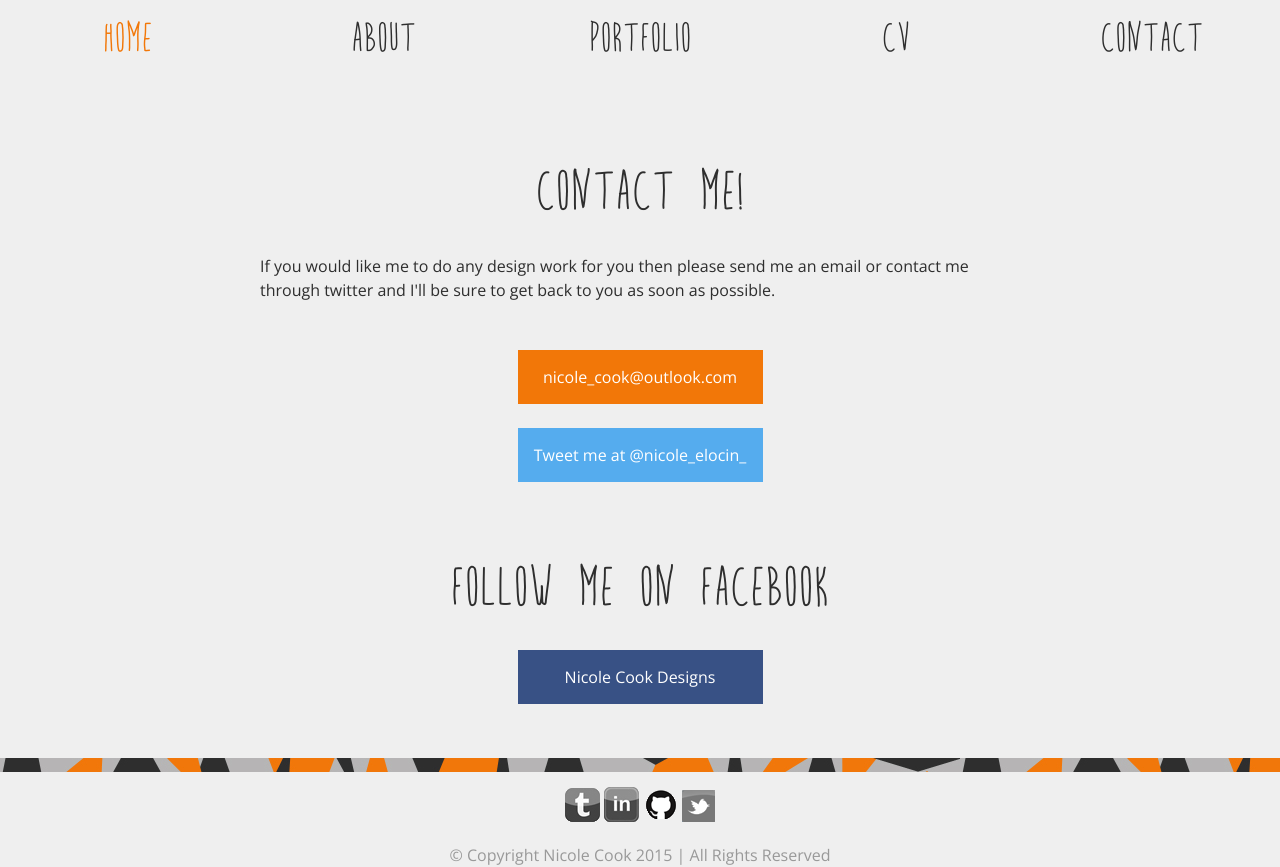
After one commit to nicoleee/portfolio_site, a PHP site: page /portfolio_site/contact.php in a window 1280 px wide. The commit adds this page. Run offline with PHP 8.4, Linux system fonts and the light colour scheme.

Commit message:
added a contact page

```diff
--- /dev/null
+++ b/contact.php
@@ -0,0 +1,25 @@
+<?php
+require 'php/header.php';
+?>
+<div class="section section--padded push-down">
+  <div class="container constrained">
+    <h1 class="h1 align-center">Contact me!</h1>
+    <p>If you would like me to do any design work for you then please send me an email or contact me through twitter and
+      I'll be sure to get back to you as soon as possible.</p>
+  </div>
+  <div class="container">
+    <div class="email">
+    <p class="align-center"><a class="btn btn--email" href="mailto:nicole_cook@outlook.com">nicole_cook@outlook.com</a></p>
+    </div>
+    <div class="twitter">
+      <p class="align-center"><a class="btn btn--twitter" target="_blank" href="http://www.twitter.com/nicole_elocin_">Tweet me at @nicole_elocin_</a></p>
+    </div>
+  </div>
+  <div class="container bordered">
+    <h2 class="h1 align-center">Follow me on facebook</h2>
+    <p class="align-center"><a href="http://www.facebook.com/pages/Nicole-Cook-Designs/837943966265056" target="_blank" class="btn btn--facebook">Nicole Cook Designs</a></p>
+  </div>
+</div>
+<?php
+require 'php/footer.php';
+?>
--- a/css/queries/_base.scss
+++ b/css/queries/_base.scss
@@ -20,6 +20,8 @@
 $orange: #f27708;
 $off-white: #efefef;
 $grey: #2e2e2e;
+$twitter-blue: #55acee;
+$facebook-blue: #385185;
 
 /*---------Basic Reset---------*/
 
@@ -249,6 +251,13 @@ img {
 	}
 }
 
+/*-------------Portfolio Specific Styles ---------------*/
+
+.section--padded-super {
+  padding-top: 150px ;
+  padding-bottom: 150px ;
+}
+
 /*-------------Gallery Grid Styles ---------------*/
 
 .gallery {
@@ -274,6 +283,33 @@ img {
     display: none;
   }
 }
+
+/*-------------Contact Page Styles---------------*/
+
+.btn {
+  display: inline-block;
+  padding: 15px 15px;
+  text-align: center;
+  text-decoration: none;
+  width: columns(3);
+}
+
+.btn--twitter {
+  background: $twitter-blue;
+  color:#fff;
+}
+
+.btn--email {
+  background: $orange;
+  color: #fff;
+}
+
+.btn--facebook {
+  background: $facebook-blue;
+  color:#fff;
+}
+
+
 /*-------------Footer Styles---------------*/
 
 .banner {
--- a/css/style.css
+++ b/css/style.css
@@ -168,6 +168,11 @@ img {
         .nav ul li a:hover {
           color: #f27708; }
 
+/*-------------Portfolio Specific Styles ---------------*/
+.section--padded-super {
+  padding-top: 150px;
+  padding-bottom: 150px; }
+
 /*-------------Gallery Grid Styles ---------------*/
 .gallery {
   padding: 80px 0;
@@ -192,6 +197,26 @@ img {
   .loading-icon.hidden {
     display: none; }
 
+/*-------------Contact Page Styles---------------*/
+.btn {
+  display: inline-block;
+  padding: 15px 15px;
+  text-align: center;
+  text-decoration: none;
+  width: 25%; }
+
+.btn--twitter {
+  background: #55acee;
+  color: #fff; }
+
+.btn--email {
+  background: #f27708;
+  color: #fff; }
+
+.btn--facebook {
+  background: #385185;
+  color: #fff; }
+
 /*-------------Footer Styles---------------*/
 .banner {
   background: url("../media/banner.jpg") repeat-x;
--- a/php/footer.php
+++ b/php/footer.php
@@ -14,7 +14,7 @@
 					<a href="https://twitter.com/nicole_elocin_"><img src="media/twitter.png"></a>
 				</li>
 		</ul>
-		<p class="align-center copyright"> &copy; Copyright Nicole Cook 2014 | All Rights Reserved</p>
+		<p class="align-center copyright"> &copy; Copyright Nicole Cook <?php echo date('Y') ?> | All Rights Reserved</p>
 	</footer>
 	</body>
 </html>
--- a/portfolio.php
+++ b/portfolio.php
@@ -1,7 +1,7 @@
 <?php
 require 'php/header.php';
 ?>
-<div class="section section--padded push-down">
+<div class="section section--padded-super push-down">
 	<div class="container">
 		<div class="third media-holder left">
 			<a href="photography.php"><img src="media/photog.jpg"></a>
```
Also changed, not shown: 1 other file.
